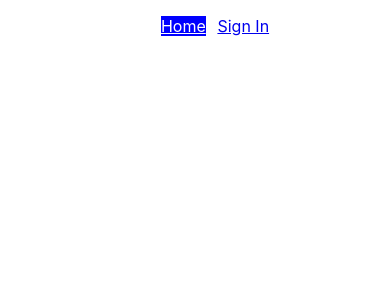
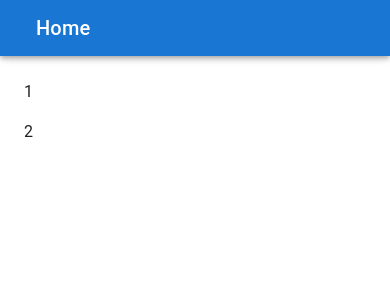
Before and after one commit to Beersheva22-Golovin-Andrei/react-proj, a React (Create React App) app: page / in a window 390 px wide. Shown: the top 300 px of the page. Built offline with nearby package versions, Linux system fonts and the light colour scheme.

Commit message:
Tab, Grid

```diff
--- a/src/App.tsx
+++ b/src/App.tsx
@@ -10,19 +10,18 @@ import Navigator from "./components/navigators/Navigator"
 import './App.css'
 import { useState } from "react";
 import NotFound from "./components/pages/NotFound";
+import NavigatorDispatcher from "./components/navigators/NavigatorDispatcher";
 
 const App: React.FC = () => {
   const [logedRole, setLogedRole] = useState<string>("signedOut");
 return <BrowserRouter>
 <Routes>
-    <Route path="/" element={<Navigator role={logedRole}/>}>
+    <Route path="/" element={<NavigatorDispatcher role={logedRole}/>}>
       <Route index element={<Home/>}/>
       <Route path="customers" element={<Customers/>}/>
       <Route path="products" element={<Products/>}/>
       <Route path="orders" element={<Orders/>}/>
-
       <Route path="notfound" element={<NotFound/>}/>
-
       <Route path="shoppingCart" element={<ShoppingCart/>}/>
       <Route path="signIn" element={<SignIn logInFn={function(login:string):void {
           let resRole = 'signedInUser'
--- a/src/components/common/Input.tsx
+++ b/src/components/common/Input.tsx
@@ -1,6 +1,7 @@
 import { useRef, useState } from "react";
-import Alert from "./Alert";
+
 import InputResult from "../../model/InputResult";
+import { Alert, Button, TextField } from "@mui/material";
 
 
 type Props = {
@@ -11,7 +12,7 @@ type Props = {
 }
 
 const Input: React.FC<Props> = ({submitFn, placeHolder, buttonTitle, type}) => {
-    const inputElementRef = useRef<HTMLInputElement>(null);
+    const inputElementRef = useRef<any>(null);
     const [disabled, setDisabled] = useState<boolean>(true);
     const [message, setMessage] = useState<string>("");
     const [status, setStatus] = useState<string>("");
@@ -22,14 +23,15 @@ const Input: React.FC<Props> = ({submitFn, placeHolder, buttonTitle, type}) => {
         res.message && setTimeout(() => setMessage(''), 5000);
         inputElementRef.current!.value="";
     }
-    function onChangeFn() {
-        setDisabled(!inputElementRef.current?.value);
+    function onChangeFn(event:any) {
+            inputElementRef.current = event.target as any;
+            setDisabled(!event.target.value)
     }
 
     return <div>
-        <input type={type || "text"} placeholder={placeHolder} ref={inputElementRef} onChange={onChangeFn}/>
-        <button onClick={onClickFn} disabled={disabled}>{buttonTitle || 'Go'}</button>
-        {message && <Alert status={status} message={message} />}
+        <TextField size="small" type={type || "text"} placeholder={placeHolder} ref={inputElementRef} onChange={onChangeFn}/>
+        <Button onClick={onClickFn} disabled={disabled}>{buttonTitle || 'Go'}</Button>
+        {message && <Alert>{message}</Alert>}
     </div>
 
 }
--- a/src/components/navigators/Navigator.tsx
+++ b/src/components/navigators/Navigator.tsx
@@ -1,9 +1,10 @@
-import {Outlet, useLocation, useNavigate } from "react-router-dom"
+import {Link, Outlet, useLocation, useNavigate } from "react-router-dom"
 import rolesConfig from "../../config/roles-config.json";
 import accesConfig from "../../config/acces-config.json";
 import NavigatorItem from "./NavigatorItem";
-import { useEffect } from "react";
+import { ReactNode, useEffect, useState } from "react";
 import NotFound from "../pages/NotFound";
+import { AppBar, Box, Tab, Tabs } from "@mui/material";
 
 
 type Props = {role:string };
@@ -11,13 +12,18 @@ type Props = {role:string };
 const Navigator: React.FC<Props> = ({role})=> {
     const navigate = useNavigate();
     const location = useLocation();
+    const [value, setValue] = useState(0);
     const pages = rolesConfig.allPages;
     const accsessSet:number[] = accesConfig[role as 'signedInAdmin'|'signedOut'| 'signedInUser'];
+    const activePagesForRole: any[] = accsessSet.map(index=>pages[index]);
     useEffect(()=>{
         if (!pages.find((page)=>page.to===location.pathname)){
-            navigate('/notfound')
-        } else navigate('/');
-
+            navigate('/notfound');
+            //setValue('/notfound')
+        } else {
+            navigate('/');
+            setValue(0);
+        }
         // if (!accsessSet.map(index=>pages[index]).find((page)=>page.to===location.pathname) ){
         //     navigate(location.pathname)
 
@@ -27,17 +33,23 @@ const Navigator: React.FC<Props> = ({role})=> {
         // navigate('/')
 
     }, [role]);
+    function onChangeFn (event: any, newValue: any) {
+        setValue(newValue);
+    }
+
+    function getTabs(): ReactNode{
+        return activePagesForRole.map(r=><Tab component={Link} to={r.to} label={r.name} key={r.name}/>);
+    }
 
 
-
-    return <div>
-        <nav>
-            <ul className="navigator-list">
-                {accsessSet.map(index => <NavigatorItem to={pages[index].to} name={pages[index].name}/>)}
-            </ul>
-        </nav>
+    return <Box mt={10}>
+        <AppBar sx={{backgroundColor: "grey"}}>
+            <Tabs value={value} onChange={onChangeFn}>
+                {getTabs()}
+            </Tabs>
+        </AppBar>
         <Outlet></Outlet>
-    </div>
+    </Box>
 }
 
 
--- /dev/null
+++ b/src/components/navigators/NavigatorDispatcher.tsx
@@ -0,0 +1,13 @@
+import useTheme from "@mui/material/styles/useTheme";
+import useMediaQuery from "@mui/material/useMediaQuery";
+import Navigator from "./Navigator";
+import NavigatorPortrait from "./NavigatorPortrait";
+
+type Props = {role:string };
+
+const NavigatorDispatcher: React.FC<Props>= ({role}) => {
+    const theme = useTheme();
+    const isPortrait = useMediaQuery(theme.breakpoints.down('sm'));
+    return isPortrait ? <NavigatorPortrait role={role}/>: <Navigator role={role}/>
+}
+export default NavigatorDispatcher;
--- /dev/null
+++ b/src/components/navigators/NavigatorPortrait.tsx
@@ -0,0 +1,128 @@
+import { AppBar, Box, CssBaseline, Divider, Drawer, IconButton, List, ListItem, ListItemButton, ListItemIcon, ListItemText, Tabs, Toolbar, Typography, Tab } from "@mui/material";
+import React, { ReactNode } from "react";
+import rolesConfig from "../../config/roles-config.json";
+import accesConfig from "../../config/acces-config.json";
+import { Link } from "@mui/icons-material";
+
+type Prop = {role:string};
+const drawerWidth = 240;
+
+
+const NavigatorPortrait: React.FC<Prop> = ({role}) => {
+
+    const pages = rolesConfig.allPages;
+    const accsessSet:number[] = accesConfig[role as 'signedInAdmin'|'signedOut'| 'signedInUser'];
+    const activePagesForRole: any[] = accsessSet.map(index=>pages[index]);
+    const [activeValue, setValue] = React.useState(0);
+    const [mobileOpen, setMobileOpen] = React.useState(false);
+
+
+
+    function onChangeFn (event: any, newValue: any) {
+        setValue(newValue);
+    }
+
+  const handleDrawerToggle = () => {
+    setMobileOpen(!mobileOpen);
+  };
+
+
+
+  const drawer = (
+    <div>
+      <Toolbar />
+      <Divider />
+      <Tabs value={activeValue} onChange={onChangeFn}>
+       <List>
+        {activePagesForRole.map((page) => (
+          <ListItem key={page.name} disablePadding>
+            <ListItemButton>
+              <ListItemText primary={page.name} />
+            </ListItemButton>
+          </ListItem>
+        ))}
+      </List>
+      </Tabs>
+
+
+      <Divider />
+    </div>
+  );
+
+  const container = undefined; // Window !== undefined ? () => Window.prototype.document.body : undefined;
+
+  return (
+    <Box sx={{ display: 'flex' }}>
+      <CssBaseline />
+      <AppBar
+        position="fixed"
+        sx={{
+          width: { sm: `calc(100% - ${drawerWidth}px)` },
+          ml: { sm: `${drawerWidth}px` },
+        }}
+      >
+        <Toolbar>
+          <IconButton
+            color="inherit"
+            aria-label="open drawer"
+            edge="start"
+            onClick={handleDrawerToggle}
+            sx={{ mr: 2, display: { sm: 'none' } }}
+          >
+            {/* <MenuIcon /> */}
+          </IconButton>
+          <Typography variant="h6" noWrap component="div">
+                {activePagesForRole[activeValue].name}
+          </Typography>
+        </Toolbar>
+      </AppBar>
+      <Box
+        component="nav"
+        sx={{ width: { sm: drawerWidth }, flexShrink: { sm: 0 } }}
+        aria-label="mailbox folders"
+      >
+        {/* The implementation can be swapped with js to avoid SEO duplication of links. */}
+        <Drawer
+          container={container}
+          variant="temporary"
+          open={mobileOpen}
+          onClose={handleDrawerToggle}
+          ModalProps={{
+            keepMounted: true, // Better open performance on mobile.
+          }}
+          sx={{
+            display: { xs: 'block', sm: 'none' },
+            '& .MuiDrawer-paper': { boxSizing: 'border-box', width: drawerWidth },
+          }}
+        >
+          {drawer}
+        </Drawer>
+        <Drawer
+          variant="permanent"
+          sx={{
+            display: { xs: 'none', sm: 'block' },
+            '& .MuiDrawer-paper': { boxSizing: 'border-box', width: drawerWidth },
+          }}
+          open
+        >
+          {drawer}
+        </Drawer>
+      </Box>
+      <Box
+        component="main"
+        sx={{ flexGrow: 1, p: 3, width: { sm: `calc(100% - ${drawerWidth}px)` } }}
+      >
+        <Toolbar />
+        <Typography paragraph>
+        1
+        </Typography>
+        <Typography paragraph>
+        2
+        </Typography>
+      </Box>
+    </Box>
+  );
+}
+
+
+export default NavigatorPortrait;
--- a/src/components/pages/Orders.tsx
+++ b/src/components/pages/Orders.tsx
@@ -1,4 +1,5 @@
+import { Typography } from "@mui/material";
+
 const Orders: React.FC = ()=>
-<p className="component-logo">Orders component</p>
-
+<Typography sx ={{textAlign:"center", fontSize:{xs:'1em',sm:'2em', lg:'4em'}}} component={'div'}>Orders component</Typography>
 export default Orders;
```
